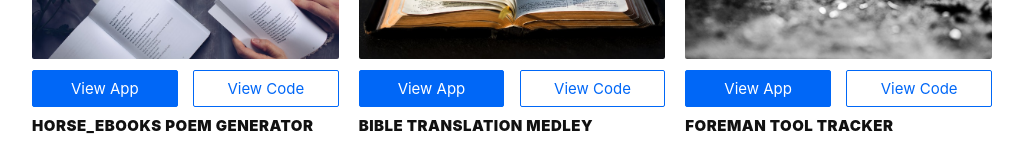
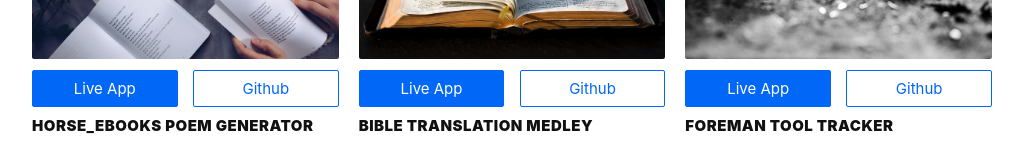
Before and after one commit to 0brett/portfolio, a Next.js app: page / in a window 1280 px wide. Shown: the part 351-492 px from the top of the page, without its empty margins (128-1151 px from the left). Built offline with nearby package versions, Linux system fonts and the light colour scheme.

Commit message:
Update text on buttons on projects

```diff
--- a/components/Project.js
+++ b/components/Project.js
@@ -1,15 +1,15 @@
 import React from 'react';
 
-export default function(props) {
+export default function (props) {
   return (
     <div className="card">
       <img src={props.img} />
       <div className="sources">
         <a target="_blank" href={props.app}>
-          View App
+          Live App
         </a>
         <a target="_blank" href={props.code}>
-          View Code
+          Github
         </a>
       </div>
       <div className="text">
```
